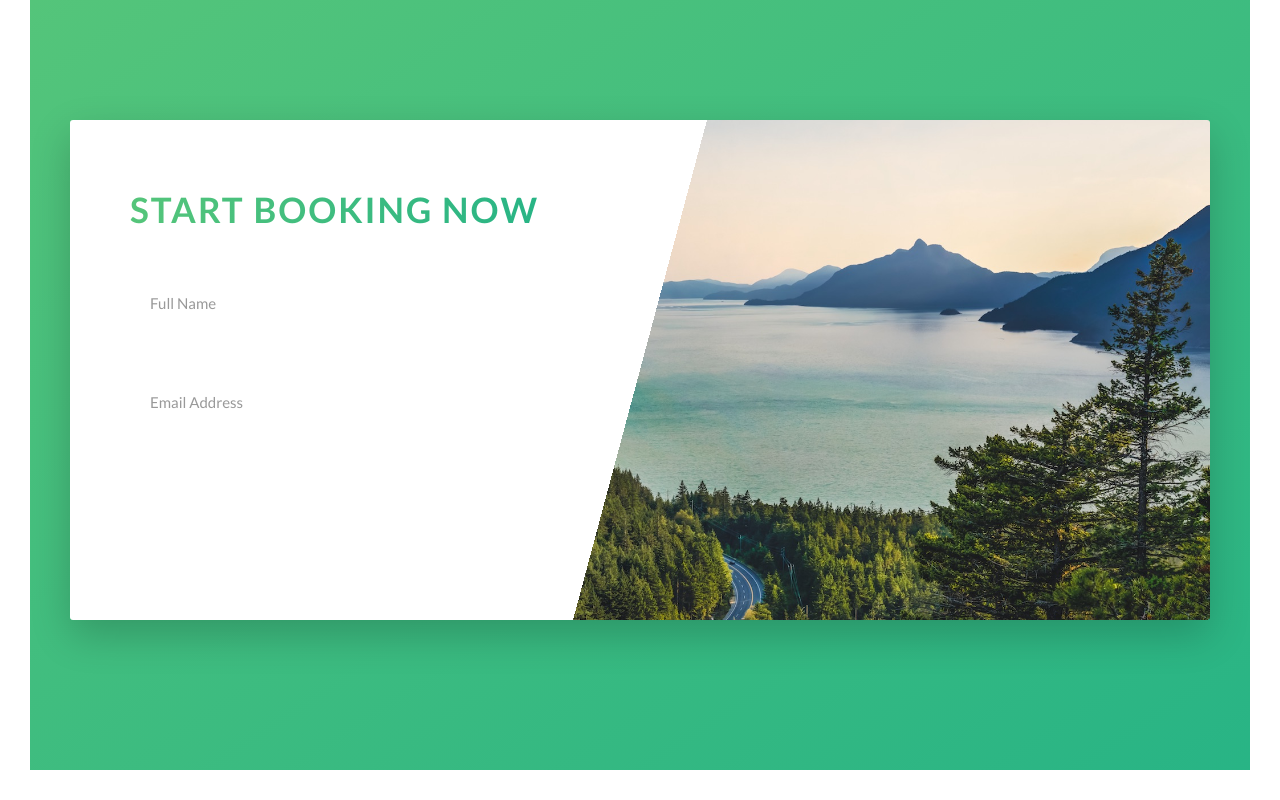
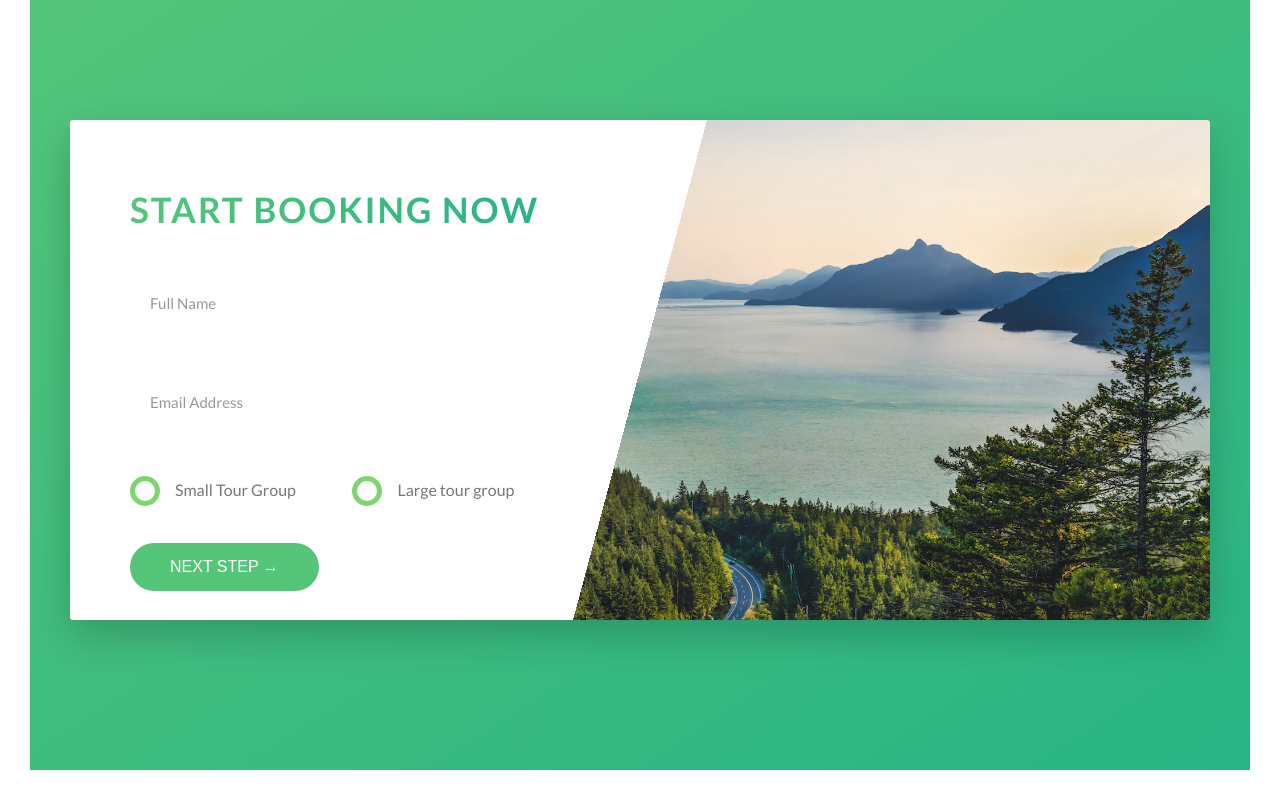
Before and after one commit to rmcguinn/Natours, a website: page index.html in a window 1280 px wide. Shown: the part 4555-5355 px from the top of the page. Drawn offline with Linux system fonts and the light colour scheme.

Commit message:
Completed the styling of the booking form
+ Stylized Radio Buttons
+ Button
+ !important on utility classes to override any specificity conflicts
+ Changed the button :focus psuedo class to have no outline and instead apply the same styling as the :active psuedo class

```diff
--- a/index.html
+++ b/index.html
@@ -300,12 +300,13 @@
                 <div class="row">
                     <div class="book">
                         <div class="book__form">
-                            <div class="u-margin-bottom-medium">
-                                <h2 class="heading-secondary">
-                                    Start Booking Now
-                                </h2>
-                            </div>
                             <form action="#" class="form">
+                                <div class="u-margin-bottom-medium">
+                                    <h2 class="heading-secondary">
+                                        Start Booking Now
+                                    </h2>
+                                </div>
+
                                 <div class="form__group">
                                     <input type="text" class="form__input" placeholder="Full Name" id="name" required>
                                     <label for="name" class="form__label">Full Name</label>
@@ -314,6 +315,29 @@
                                     <input type="email" class="form__input" placeholder="Email Address" id="email" required>
                                     <label for="email" class="form__label">Email Address</label>
                                 </div>
+
+                                <div class="form__group u-margin-bottom-medium">
+                                    <div class="form__radio-group">
+                                        <input type="radio" class="form__radio-input" id="small" name="size">
+                                        <label for="small" class="form__radio-label">
+                                            <span class="form__radio-button"></span>
+                                            Small Tour Group
+                                        </label>
+                                    </div>
+
+                                    <div class="form__radio-group">
+                                        <input type="radio" class="form__radio-input" id="large" name="size">
+                                        <label for="large" class="form__radio-label">
+                                            <span class="form__radio-button"></span>
+                                            Large tour group
+                                        </label>
+                                    </div>
+                                </div>
+
+                                <div class="form__group">
+                                    <button class="btn btn--green">Next Step &rarr;</button>
+                                </div>
+
                             </form>
                         </div>
                     </div>
--- a/sass/base/_utilities.scss
+++ b/sass/base/_utilities.scss
@@ -1,23 +1,23 @@
 .u-center-text {
-  text-align: center;
+  text-align: center !important;
 }
 
 .u-margin-bottom-small {
-  margin-bottom: 1.5rem;
+  margin-bottom: 1.5rem !important;
 }
 
 .u-margin-bottom-medium {
-  margin-bottom: 4rem;
+  margin-bottom: 4rem !important;
 }
 
 .u-margin-bottom-big {
-  margin-bottom: 8rem;
+  margin-bottom: 8rem !important;
 }
 
 .u-margin-top-big {
-  margin-top: 8rem;
+  margin-top: 8rem !important;
 }
 
 .u-margin-top-huge {
-  margin-top: 10rem;
+  margin-top: 10rem !important;
 }
--- a/sass/components/_button.scss
+++ b/sass/components/_button.scss
@@ -1,5 +1,6 @@
 .btn {
 
+  &,
   &:link,
   &:visited {
     text-transform: uppercase;
@@ -10,6 +11,10 @@
     transition: all 200ms;
     position: relative;
     font-size: $default-font-size;
+
+    //Changing the default button elements styling
+    border: none;
+    cursor: pointer;
   }
 
   &:hover {
@@ -22,7 +27,9 @@
     }
   }
 
-  &:active {
+  &:active,
+  &:focus {
+    outline: none;
     transform: translateY(-.1rem);
     box-shadow: 0 .5rem 1rem rgba($color-black, .2);
   }
--- a/sass/components/_form.scss
+++ b/sass/components/_form.scss
@@ -14,6 +14,7 @@
     border-bottom: 3px solid transparent; //Prevents the 3px shift downward when input == active
     width: 90%;
     display: block;
+    transition: all .3s;
 
     &:focus {
       outline: none;
@@ -46,4 +47,51 @@
     visibility: hidden;
     transform: translateY(-4rem);
   }
+
+  &__radio-group {
+    width: 49%;
+    display: inline-block;
+  }
+
+  &__radio-input {
+    display: none;
+  }
+
+  &__radio-label {
+    font-size: $default-font-size;
+    cursor: pointer;
+    position: relative;
+    padding-left: 4.5rem;
+  }
+
+  &__radio-button {
+    height: 3rem;
+    width: 3rem;
+    border: 5px solid $color-primary;
+    border-radius: 50%;
+    display: inline-block;
+    position: absolute;
+    left: 0;
+    top: -.4rem;
+
+    &::after {
+      content: '';
+      display: block;
+      height: 1.3rem;
+      width: 1.3rem;
+      border-radius: 50%;
+      position: absolute;
+      top: 50%;
+      left: 50%;
+      transform: translate(-50%, -50%);
+      background: $color-primary;
+      opacity: 0;
+      transition: opacity .2s;
+    }
+  }
+
+  &__radio-input:checked ~ &__radio-label &__radio-button::after {
+    opacity: 1;
+  }
+
 }
```
Also changed, not shown: css/style.css.
